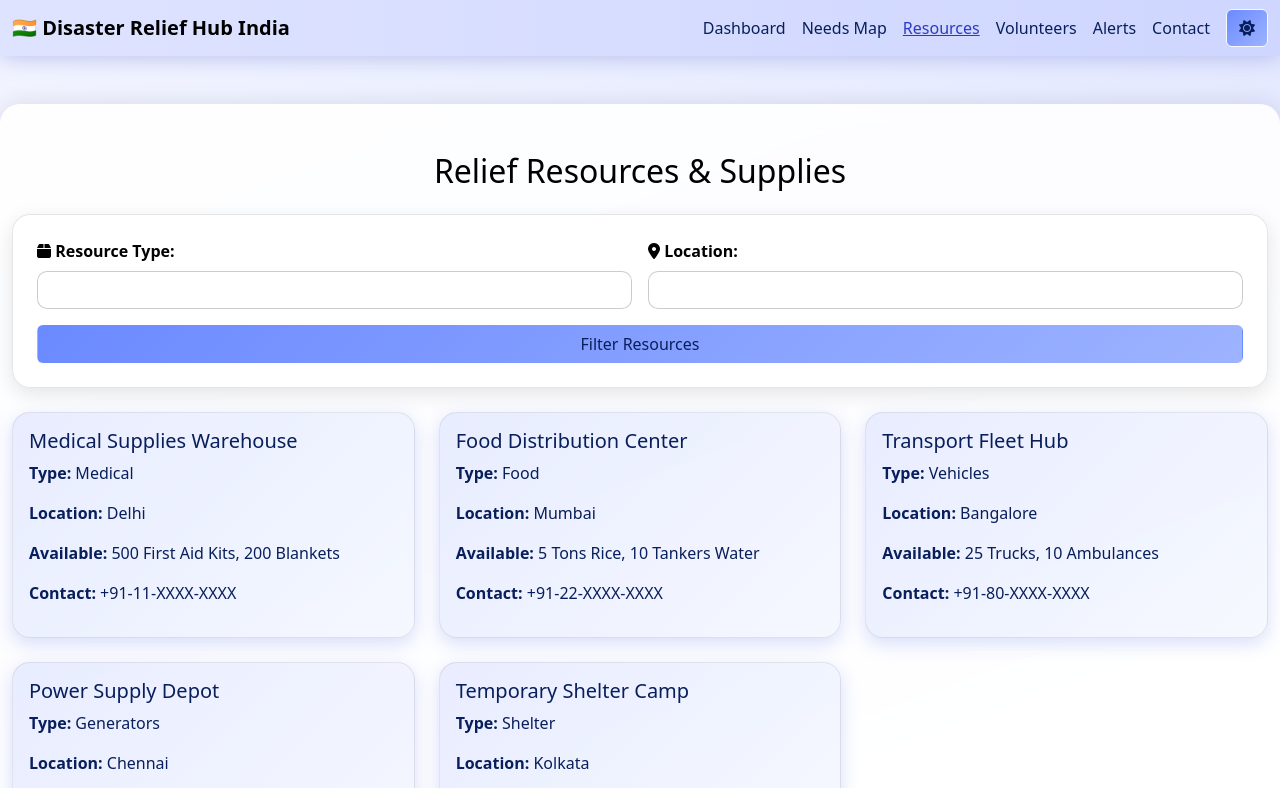
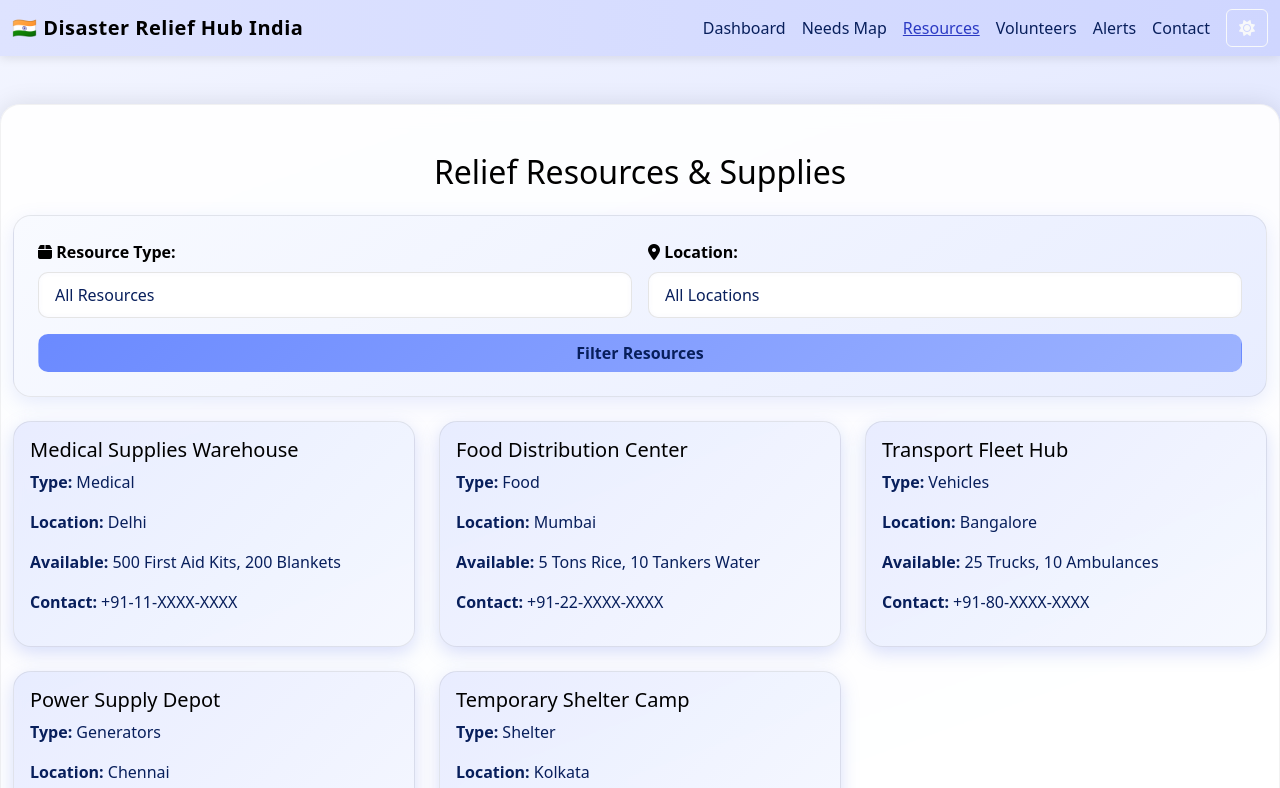
Before and after one commit to TrojanBhaiya009/Disaster-Relief-Hub-India, a plain HTML site: page resources.html in a window 1280 px wide. Both pictures are taken after a click on the button "Toggle Light/Dark Mode". Shown: the top 788 px of the page. Drawn offline with nearby package versions, Linux system fonts and the light colour scheme.

Commit message:
Resources page is added

```diff
--- a/resources.css
+++ b/resources.css
@@ -1,78 +1,165 @@
-/* ===== GLOBAL STYLES ===== */
+/* ===== GLOBAL RESET ===== */
 * { margin: 0; padding: 0; box-sizing: border-box; }
 html { scroll-behavior: smooth; }
 
 body {
   font-family: "Segoe UI", Tahoma, Geneva, Verdana, sans-serif;
   color: #ffffff;
+  line-height: 1.6;
   background: radial-gradient(circle at top left, #0b0b20 0%, #181633 40%, #101020 100%);
   background-attachment: fixed;
+  min-height: 100vh;
+  overflow-x: hidden;
   transition: background 0.6s ease, color 0.6s ease;
 }
 
-/* LIGHT MODE */
+/* ===== LIGHT MODE ===== */
 body.light {
   background: linear-gradient(160deg, #f4f6ff 0%, #e3e8ff 50%, #ffffff 100%);
   color: #081f5c;
 }
 
-/* NAVBAR */
+/* ===== HEADINGS ===== */
+h1, h2, h3, h4, h5, h6 {
+  color: #ffffff !important;
+  text-shadow: 0 0 10px rgba(102,126,234,0.5);
+  font-weight: 700;
+}
+body.light h1, body.light h2, body.light h3, body.light h4, body.light h5, body.light h6 {
+  color: #000000 !important;
+  text-shadow: none;
+}
+
+/* ===== NAVBAR ===== */
 header {
   background: linear-gradient(90deg, #0b0b20, #1c1c5c);
   box-shadow: 0 0 25px rgba(80,100,200,0.4);
+  transition: background 0.6s ease, box-shadow 0.6s ease;
 }
-.nav-link { color: #bfbfbf !important; }
+.nav-link { color: #bfbfbf !important; transition: 0.3s; }
 .nav-link:hover, .nav-link.active { color: #ffffff !important; text-decoration: underline; }
-header .navbar-brand { color: #ffffff !important; font-weight: 700; }
-body.light header { background: linear-gradient(90deg, #dee3ff, #cfd6ff); }
+header .navbar-brand { color: #ffffff !important; font-weight: 700; letter-spacing: 0.5px; }
+body.light header {
+  background: linear-gradient(90deg, #dee3ff, #cfd6ff);
+  box-shadow: 0 2px 10px rgba(0,0,0,0.1);
+}
 body.light .nav-link { color: #081f5c !important; }
 body.light .nav-link.active { color: #2b3ac4 !important; }
 body.light header .navbar-brand { color: #000000 !important; }
 
-/* MAIN CONTAINER */
+/* ===== MAIN ===== */
 main {
   background: rgba(255,255,255,0.08);
+  border: 1px solid rgba(255,255,255,0.15);
   border-radius: 20px;
   box-shadow: 0 0 35px rgba(0,0,0,0.4);
   backdrop-filter: blur(10px);
   padding: 3rem 2rem;
   margin-top: 3rem;
+  transition: 0.4s ease;
 }
 body.light main {
   background: rgba(255,255,255,0.9);
+  border: 1px solid rgba(0,0,0,0.05);
+  color: #081f5c;
   box-shadow: 0 0 25px rgba(0,0,0,0.1);
 }
 
-/* FORM */
-.form-select {
-  background-color: rgba(255,255,255,0.15);
-  color: #ffffff;
-  border: 1px solid rgba(255,255,255,0.4);
-}
-body.light .form-select {
-  background-color: rgba(255,255,255,0.95);
-  color: #081f5c;
-  border: 1px solid rgba(0,0,0,0.2);
+/* ===== FILTER FORM ===== */
+#resourceForm {
+  border-radius: 18px;
+  padding: 2rem;
+  transition: all 0.3s ease-in-out;
 }
 
-/* BUTTON */
-.btn {
-  background: linear-gradient(135deg, #667eea 0%, #764ba2 100%);
-  color: #fff;
-  border: none;
+/* DARK MODE STYLE */
+body:not(.light) #resourceForm {
+  background: rgba(255,255,255,0.08);
+  border: 1px solid rgba(255,255,255,0.15);
+  backdrop-filter: blur(12px);
+  box-shadow: 0 6px 25px rgba(0,0,0,0.5);
+}
+body:not(.light) #resourceForm:hover {
+  transform: translateY(-3px);
+  box-shadow: 0 10px 30px rgba(102,126,234,0.35);
+}
+
+/* LIGHT MODE STYLE */
+body.light #resourceForm {
+  background: linear-gradient(145deg, #f8faff, #e8edff);
+  border: 1px solid rgba(0,0,0,0.08);
+  box-shadow: 0 6px 20px rgba(102,126,234,0.15);
+}
+
+/* LABELS */
+#resourceForm .form-label {
   font-weight: 600;
-  border-radius: 8px;
+  color: #ffffff;
 }
-.btn:hover {
+body.light #resourceForm .form-label {
+  color: #000000;
+}
+
+/* SELECT BOXES */
+#resourceForm .form-select {
+  appearance: none;
+  border-radius: 10px;
+  font-weight: 500;
+  padding: 0.6rem 1rem;
+  transition: all 0.3s ease;
+}
+
+/* DARK MODE SELECT */
+body:not(.light) #resourceForm .form-select {
+  background: rgba(40,40,80,0.7);
+  color: #ffffff;
+  border: 1px solid rgba(255,255,255,0.2);
+  box-shadow: inset 0 0 10px rgba(255,255,255,0.05);
+}
+body:not(.light) #resourceForm .form-select:hover {
+  border-color: #667eea;
+  box-shadow: 0 0 10px rgba(102,126,234,0.4);
+}
+
+/* LIGHT MODE SELECT */
+body.light #resourceForm .form-select {
+  background: #ffffff;
+  color: #081f5c;
+  border: 1px solid rgba(0,0,0,0.1);
+  box-shadow: inset 0 0 5px rgba(102,126,234,0.05);
+}
+body.light #resourceForm .form-select:focus {
+  border-color: #667eea;
+  box-shadow: 0 0 0 0.2rem rgba(102,126,234,0.25);
+}
+
+/* DROPDOWN OPTIONS */
+#resourceForm .form-select option {
+  background: #1b1b33;
+  color: #ffffff;
+}
+body.light #resourceForm .form-select option {
+  background: #ffffff;
+  color: #000000;
+}
+
+/* FILTER BUTTON */
+#resourceForm .btn {
+  width: 100%;
+  border-radius: 10px;
+  font-weight: 600;
+  margin-top: 1rem;
+}
+#resourceForm .btn:hover {
   transform: translateY(-2px);
-  box-shadow: 0 6px 20px rgba(102,126,234,0.4);
+  box-shadow: 0 6px 25px rgba(102,126,234,0.4);
 }
-body.light .btn {
-  background: linear-gradient(135deg, #6b8aff 0%, #9db3ff 100%);
+body.light #resourceForm .btn {
+  background: linear-gradient(135deg, #6b8aff, #9db3ff);
   color: #081f5c;
 }
 
-/* RESOURCE CARDS */
+/* ===== RESOURCE CARDS ===== */
 #resourcesList .card {
   border-radius: 18px;
   overflow: hidden;
@@ -93,7 +180,7 @@ body.light #resourcesList .card {
   box-shadow: 0 6px 18px rgba(102,126,234,0.25);
 }
 
-/* MAP POPUP THEMES */
+/* ===== MAP POPUPS ===== */
 .leaflet-popup-content-wrapper {
   background: rgba(25,25,50,0.9);
   color: #ffffff;
@@ -106,7 +193,7 @@ body.light .leaflet-popup-content-wrapper {
   border: 1px solid rgba(0,0,0,0.1);
 }
 
-/* FOOTER */
+/* ===== FOOTER ===== */
 footer {
   background: #0b0b20 !important;
   color: #d8daff;
@@ -115,101 +202,23 @@ footer {
 body.light footer {
   background: #dfe3ff !important;
   color: #000000 !important;
+  border-top: 1px solid rgba(0,0,0,0.1);
 }
 
-/* ANIMATIONS */
-.fade-up { opacity: 0; transform: translateY(40px); transition: all 0.8s ease; }
-.visible { opacity: 1 !important; transform: translateY(0) !important; }
-/* ===== FIX: Heading Text Visibility ===== */
-h1, h2, h3 {
-  color: #ffffff !important;
-  text-shadow: 0 0 12px rgba(102,126,234,0.45);
-  font-weight: 700;
+/* ===== ANIMATIONS ===== */
+.fade-up {
+  opacity: 0;
+  transform: translateY(40px);
+  transition: all 0.8s cubic-bezier(0.4,0,0.2,1);
 }
-body.light h1, body.light h2, body.light h3 {
-  color: #000000 !important;
-  text-shadow: none;
+.visible {
+  opacity: 1 !important;
+  transform: translateY(0) !important;
 }
 
-/* ===== IMPROVED FILTER FORM (Glassmorphic Style) ===== */
-#resourceForm {
-  background: rgba(255, 255, 255, 0.1);
-  border: 1px solid rgba(255, 255, 255, 0.2);
-  border-radius: 18px;
-  backdrop-filter: blur(12px);
-  box-shadow: 0 6px 20px rgba(0, 0, 0, 0.4);
-  transition: all 0.3s ease-in-out;
+/* ===== RESPONSIVE ===== */
+@media (max-width: 768px) {
+  main { padding: 1.5rem; margin: 1rem; }
+  #resourceForm { padding: 1.5rem; }
+  #resourcesMap { height: 350px; }
 }
-#resourceForm:hover {
-  transform: translateY(-4px);
-  box-shadow: 0 10px 30px rgba(102, 126, 234, 0.35);
-}
-
-/* Input + Select inside form */
-#resourceForm .form-select,
-#resourceForm .form-label {
-  color: #ffffff !important;
-  font-weight: 600;
-}
-#resourceForm .form-select {
-  background: rgba(255, 255, 255, 0.15);
-  border: 1px solid rgba(255, 255, 255, 0.3);
-  color: #ffffff;
-  backdrop-filter: blur(10px);
-  font-weight: 500;
-}
-#resourceForm .form-select:focus {
-  border-color: #667eea;
-  box-shadow: 0 0 0 0.2rem rgba(102,126,234,0.3);
-}
-
-/* Light mode variant */
-body.light #resourceForm {
-  background: rgba(255, 255, 255, 0.9);
-  border: 1px solid rgba(0, 0, 0, 0.1);
-  box-shadow: 0 6px 20px rgba(0, 0, 0, 0.1);
-}
-body.light #resourceForm .form-select {
-  background: #ffffff;
-  color: #081f5c;
-  border: 1px solid rgba(0, 0, 0, 0.15);
-}
-body.light #resourceForm .form-label {
-  color: #000000 !important;
-}
-/* ===== FIX: Dark Mode Dropdown (Select Menu) ===== */
-#resourceForm select.form-select {
-  appearance: none;
-  -webkit-appearance: none;
-  -moz-appearance: none;
-  background-color: rgba(40, 40, 80, 0.6);
-  color: #ffffff;
-  border: 1px solid rgba(255, 255, 255, 0.25);
-  border-radius: 10px;
-  font-weight: 500;
-  backdrop-filter: blur(10px);
-  transition: all 0.3s ease;
-}
-
-#resourceForm select.form-select:hover {
-  border-color: #667eea;
-  box-shadow: 0 0 10px rgba(102,126,234,0.4);
-}
-
-/* keep dropdown dark on expand */
-#resourceForm select.form-select option {
-  background-color: #1b1b33;
-  color: #ffffff;
-}
-
-/* Light Mode Variant */
-body.light #resourceForm select.form-select {
-  background-color: #ffffff;
-  color: #081f5c;
-  border: 1px solid rgba(0, 0, 0, 0.2);
-}
-
-body.light #resourceForm select.form-select option {
-  background-color: #ffffff;
-  color: #000000;
-}
```
